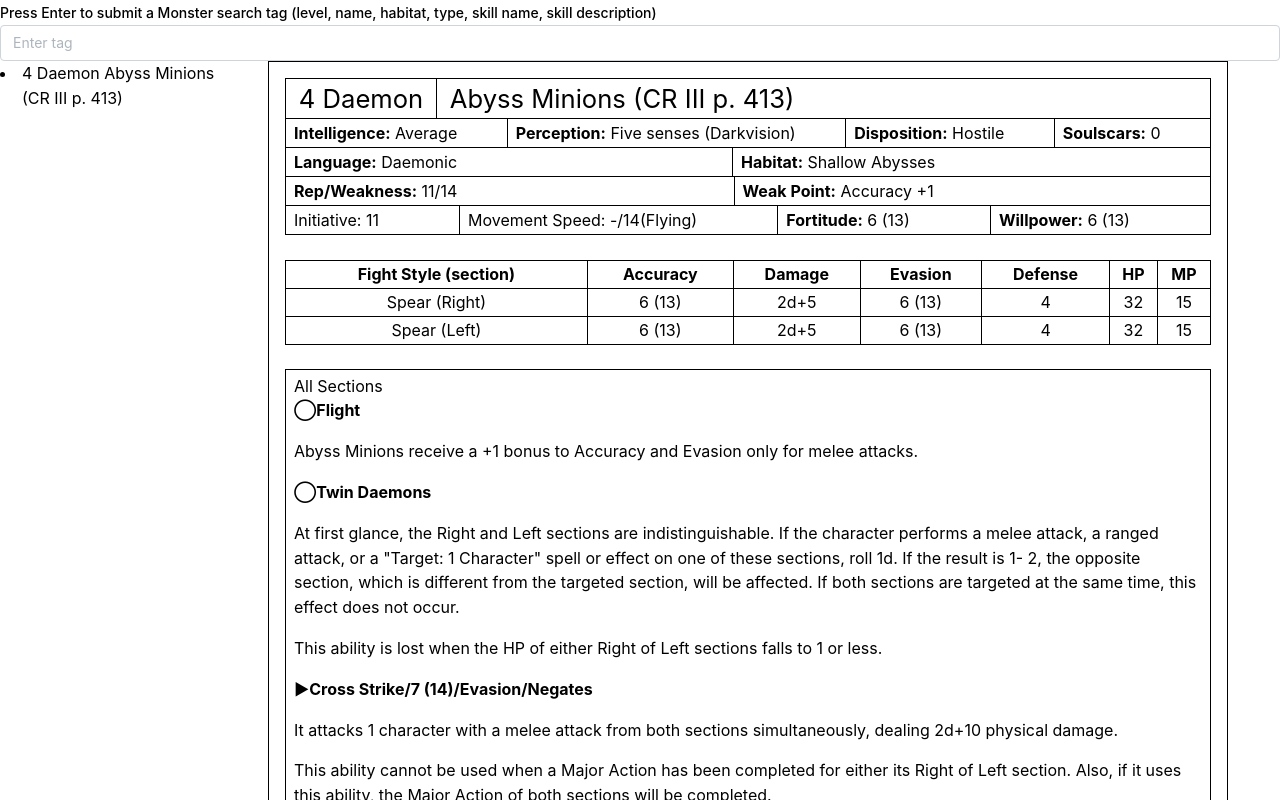
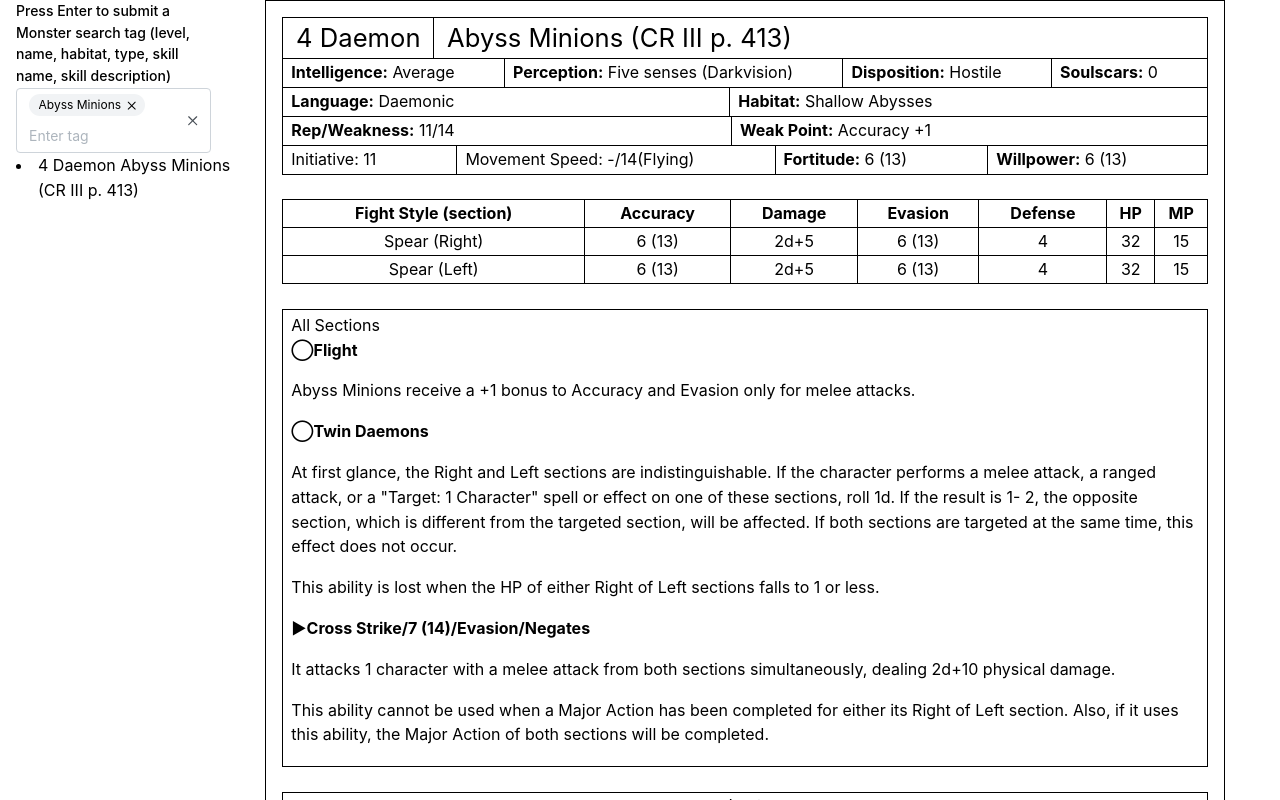
Before and after one commit to hohouyj/SW25_MM, a React (Vite) app: page / in a window 1280 px wide. Shown: the top 800 px of the page. Built offline with nearby package versions, Linux system fonts and the light colour scheme.

Commit message:
Refactor useMonsterSearch

```diff
--- a/src/components/MonstersView/MonsterView.tsx
+++ b/src/components/MonstersView/MonsterView.tsx
@@ -1,41 +1,48 @@
-import { List, TagsInput, MantineProvider, Grid } from "@mantine/core";
+import { List, TagsInput, Grid, Container, Paper } from "@mantine/core";
 import MonsterCard from "../MonsterCard";
 import monstersJSON from "../../data/monsters.json";
 import { Monster } from "../../types";
 import { useState } from "react";
 import useMonsterSearch from "../../hooks/useMonsterSearch";
+import './styles.css';
 
 export default function () {
   const Monsters = monstersJSON.allmonsters;
 
-  const { handleTagInputQueryChange, results } = useMonsterSearch();
-
+  const { tags, setTags, removeTag, results } = useMonsterSearch();
   const [monsterSelected, setMonsterSelected] = useState<Monster>(Monsters[0]);
 
   return (
-    <MantineProvider>
+    <Container fluid>
+      <Grid>
+        <Grid.Col span={2}>
+          <section>
             <TagsInput
-        onChange={handleTagInputQueryChange}
+              allowDuplicates
+              value={tags}
+              onChange={setTags}
+              onRemove={removeTag}
               label="Press Enter to submit a Monster search tag (level, name, habitat, type, skill name, skill description)"
               placeholder="Enter tag"
+              clearable
             />
-
-      <Grid>
-        <Grid.Col span={2}>
-          <List>
+            <List display={'flex'} className={"monster-list"}>
               {results.map((monster: Monster) => {
                 return (
-                <List.Item onClick={() => setMonsterSelected(monster)}>
+                  <List.Item className={'monster-list-item'} role={'option'} key={monster.monster_id} onClick={() => setMonsterSelected(monster)}>
+                    <Paper>
                       {`${monster.level} ${monster.monstertype} ${monster.monstername} (${monster.source})`}
+                    </Paper>
                   </List.Item>
                 );
               })}
             </List>
+          </section>
         </Grid.Col>
         <Grid.Col span={10}>
           <MonsterCard monster={monsterSelected} />
         </Grid.Col>
       </Grid>
-    </MantineProvider>
+    </Container>
   );
 }
--- a/src/hooks/useMonsterSearch.ts
+++ b/src/hooks/useMonsterSearch.ts
@@ -1,47 +1,34 @@
-import Fuse from "fuse.js";
+import Fuse, { Expression } from "fuse.js";
 import { useState, ChangeEvent, useMemo } from "react";
 import monsterData from "../data/monsters.json";
 import { useDebouncedValue } from "@mantine/hooks";
 
-type ResultType = {
-  item: any;
+// type ResultType = {
+//   item: any;
+// };
+
+type TagQuery =
+  | { monstername: string }
+  | { habitat: string }
+  | { level: string } // Here the value can be either a string or an empty string
+  | { monstertype: string }
+  | { "uniqueskills.abilities.title": string }
+  | { "uniqueskills.abilities.description": string };
+
+type SearchQuery = {
+  $and: Array<{
+    $or: Array<TagQuery>;
+  }>;
 };
-
-type QueryType = {
-  $or: [
-    { monstername: string },
-    { habitat: string },
-    { level: string },
-    { monstertype: string },
-    { "uniqueskills.abilities.title": string },
-    { "uniqueskills.abilities.description": string }
-  ];
-};
-
 const useMonsterSearch = () => {
-  const [keys, _] = useState<string[]>([
+  const keys = useMemo<string[]>(() => [
     "monstername",
     "habitat",
     "level",
     "monstertype",
     "uniqueskills.abilities.title",
     "uniqueskills.abilities.description",
-  ]);
-  const [query, setQuery] = useState<string>("Abyss Minions");
-  // const [debounced] = useDebouncedValue(query, 300);
-  const [queryTags, setQueryTags] = useState<QueryType[]>([
-    {
-      $or: [
-        { monstername: "Abyss Minions" },
-        { habitat: "Abyss Minions" },
-        { level: "Abyss Minions" },
-        { monstertype: "Abyss Minions" },
-        { "uniqueskills.abilities.title": "Abyss Minions" },
-        { "uniqueskills.abilities.description": "Abyss Minions" },
-      ],
-    },
-  ]);
-  const [debouncedTags] = useDebouncedValue(queryTags, 300);
+  ], []);
   const searchClient = useMemo(() => {
     const fuseOptions = {
       // isCaseSensitive: false,
@@ -58,59 +45,64 @@ const useMonsterSearch = () => {
       // ignoreFieldNorm: false,
       // fieldNormWeight: 1,
       // useExtendedSearch: true,1
-      sortFn: (a: ResultType, b: ResultType) => {
-        return parseInt(a.item[2].v) - parseInt(b.item[2].v);
-      },
+      // sortFn: (a: ResultType, b: ResultType) => {
+      //   return parseInt(a.item[2].v) - parseInt(b.item[2].v);
+      // },
       keys,
     };
     return new Fuse(monsterData.allmonsters, fuseOptions);
   }, [keys]);
-
-  const handleQueryChange = (event: ChangeEvent<HTMLInputElement>) => {
-    console.log(event.type);
-    let val = event.currentTarget.value;
-    setQuery(val);
-  };
-
-  const handleTagInputQueryChange = (tags: string[]) => {
-    setQueryTags(
-      tags.map((tag) => {
+  const [tags, setTags] = useState<string[]>(["Abyss Minions"]);
+  const [debouncedTags] = useDebouncedValue(tags, 300);
+  const query = useMemo<SearchQuery>(() => {
+    const conditions = tags.map((tag) => {
+      let tagQueries: TagQuery[] = [];
       if (isNaN(parseInt(tag))) {
-          return {
-            $or: [
+        tagQueries = [
           { monstername: tag },
           { habitat: tag },
           { level: "" },
           { monstertype: tag },
           { "uniqueskills.abilities.title": tag },
           { "uniqueskills.abilities.description": tag },
-            ],
-          };
+        ]
       } else {
-          return {
-            $or: [
+        tagQueries = [
           { monstername: "" },
           { habitat: "" },
           { level: tag },
           { monstertype: "" },
           { "uniqueskills.abilities.title": "" },
           { "uniqueskills.abilities.description": "" },
-            ],
+        ];
+      }
+
+      return { $or: tagQueries };
+    });
+
+
+    return {
+      $and: conditions
     };
+  }, [debouncedTags]);
+
+  const removeTag = (tag: string) => {
+    const newTags = [...tags];
+    const tagIndex = newTags.indexOf(tag, 0);
+    newTags.splice(tagIndex, 1);
+    console.log(newTags);
+    setTags(newTags);
   }
-      })
-    );
-  };
 
   const results = searchClient
-    .search({ $and: debouncedTags })
-    .map((result) => result.item);
+    .search(query)
+    .map((result) => result.item)
+    .sort((item1, item2) => { return parseInt(item1.level) - parseInt(item2.level); });
 
   return {
-    query,
-    setQuery,
-    handleQueryChange,
-    handleTagInputQueryChange,
+    tags,
+    setTags,
+    removeTag,
     results,
   };
 };
```
Lines whose indentation alone changed are shown as unchanged.
